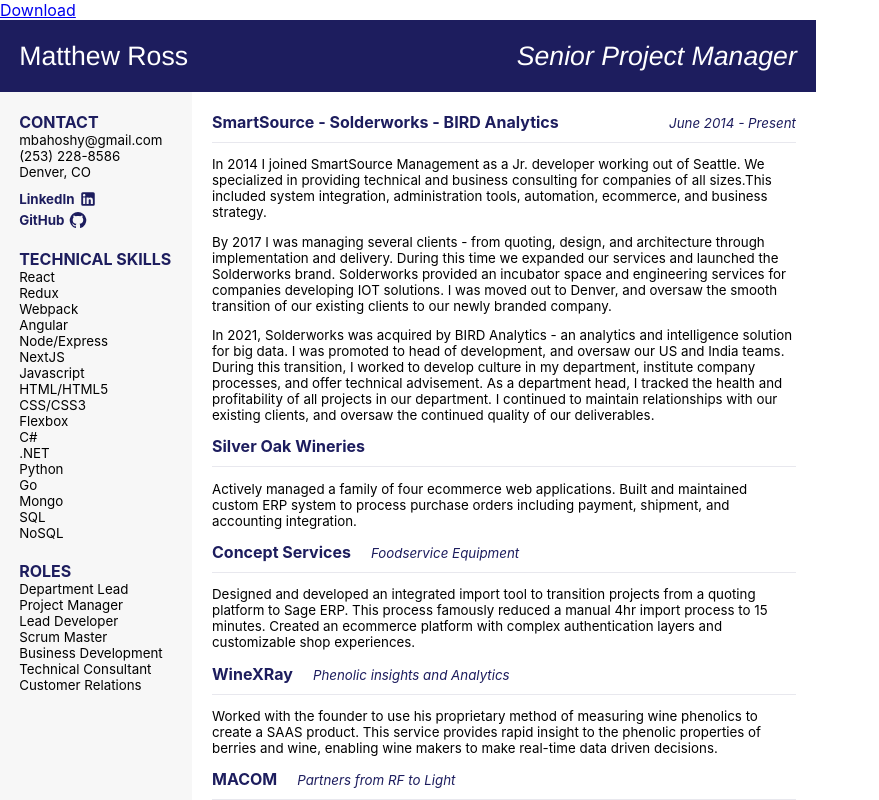
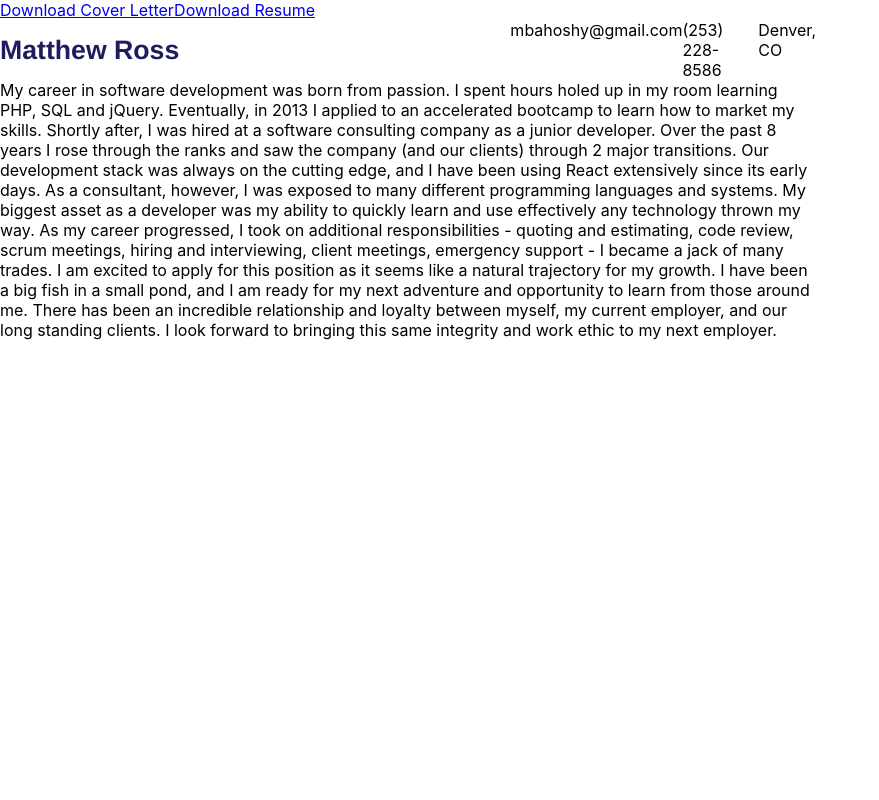
Before and after one commit to mbahoshy/resume, a React (Create React App) app: page / in a window 1280 px wide. Shown: the top 800 px of the page, without its empty margins (0-879 px from the left). Built offline with nearby package versions, Linux system fonts and the light colour scheme.

Commit message:
Cover letter

```diff
--- a/src/App.js
+++ b/src/App.js
@@ -1,13 +1,17 @@
 import './App.css';
 import Resume from './components/Resume';
+import CoverLetter from './components/CoverLetter';
 import ReactDOMServer from 'react-dom/server';
 
 
 function App() {
   const str = ReactDOMServer.renderToStaticMarkup(<Resume />);
+  const coverStr = ReactDOMServer.renderToStaticMarkup(<CoverLetter />);
   return (
     <div className="App">
-      <a href={`http://localhost:2000/${encodeURIComponent(str)}`}>Download</a>
+      <a href={`http://localhost:2000/${encodeURIComponent(coverStr)}`}>Download Cover Letter</a>
+      <a href={`http://localhost:2000/${encodeURIComponent(str)}`}>Download Resume</a>
+      <CoverLetter />
       <Resume />
     </div>
   );
--- /dev/null
+++ b/src/components/CoverLetter.js
@@ -0,0 +1,74 @@
+import React from 'react';
+import LinkedInIcon from '@mui/icons-material/LinkedIn';
+import GitHubIcon from '@mui/icons-material/GitHub';
+import IconText from './IconText';
+
+const paperStyle = {
+  width: '8.5in',
+  // width: '100%',
+  height: '11in',
+  margin: '0',
+  fontSize: '12pt'
+}
+
+const headerStyle = {
+  color: '#1d1d5e',
+  fontWeight: '600',
+  fontFamily: 'Helvetica',
+  fontSize: '20pt',
+  width: '100%',
+  alignSelf: 'center'
+}
+
+const CoverLetter = () => {
+
+  return (
+    <div style={paperStyle}>
+      <div style={{ display: 'flex' }}>
+        <div style={headerStyle}>Matthew Ross</div>
+        <div>mbahoshy@gmail.com</div>
+        <div>(253) 228-8586</div>
+        <div>Denver, CO</div>
+        {/* <div style={{ marginTop: '10px', marginBottom: '3px' }}>
+          <IconText
+            text="LinkedIn"
+            href="https://www.linkedin.com/in/mbahoshy/"
+            icon={<LinkedInIcon />}
+          />
+        </div>
+        <div>
+          <IconText
+            text="GitHub"
+            href="https://github.com/mbahoshy/"
+            icon={<GitHubIcon />}
+          />
+        </div> */}
+      </div>
+      <div>
+        My career in software development was born from passion. I spent hours holed up in my room
+        learning PHP, SQL and jQuery. Eventually, in 2013 I applied to an accelerated bootcamp to learn how to market
+        my skills.
+
+        Shortly after, I was hired at a software consulting company as a junior developer. Over the past 8 years
+        I rose through the ranks and saw the company (and our clients) through 2 major transitions.
+
+        Our development stack was always on the cutting edge, and I have been using React extensively since its early
+        days. As a consultant, however, I was exposed to many different programming languages and systems. My biggest
+        asset as a developer was my ability to quickly learn and use effectively any technology thrown my way.
+
+        As my career progressed, I took on additional responsibilities - quoting and estimating, code review,
+        scrum meetings, hiring and interviewing, client meetings, emergency support - I became a jack of many trades.
+
+        I am excited to apply for this position as it seems like a natural trajectory for my growth. I have been a
+        big fish in a small pond, and I am ready for my next adventure and opportunity to learn from those around me.
+
+        There has been an incredible relationship and loyalty between myself, my current employer, and our long standing clients.
+        I look forward to bringing this same integrity and work ethic to my next employer.
+
+
+      </div>
+    </div>
+  )
+}
+
+export default CoverLetter;
--- a/src/components/Resume.js
+++ b/src/components/Resume.js
@@ -46,8 +46,7 @@
             <p>
               In 2014 I joined SmartSource Management as a Jr. developer working out of Seattle.
               We specialized in providing technical and business consulting for companies of all sizes.
-              {/* We specialized in providing custom solutions to business is all aspects of their operations. */}
-              This included system integration, administration tools, automation, ecommerce, and business strategy.
+              This included system integration, automation, ecommerce, administration tools, and business strategy.
             </p>
             <p>
               By 2017 I was managing several clients - from quoting, design, and architecture through implementation and delivery.
@@ -58,13 +57,14 @@
             <p>
               In 2021, Solderworks was acquired by BIRD Analytics - an analytics and intelligence solution for big data.
               I was promoted to head of development, and oversaw our US and India teams.
-              During this transition, I worked to develop culture in my department, institute company processes, and offer technical advisement.
+              During this transition, I worked to develop culture in my department, institute company processes, and provide technical expertise.
               As a department head, I tracked the health and profitability of all projects in our department.
               I continued to maintain relationships with our existing clients, and oversaw the continued quality of our deliverables.
             </p>
           </Section>
           <Section
             title="Silver Oak Wineries"
+            minititle="Napa Valley Wines"
           >
             <p>
               Actively managed a family of four ecommerce web applications. Built and maintained custom ERP system
@@ -98,7 +98,7 @@
           >
             <p>
               Created a family of internal administrative applications, including a central product repository that provides
-              APIs, authentication, and priviledged file access to a variety of applications.
+              APIs, authentication, and privileged file access to a variety of applications.
             </p>
           </Section>
           <Section
@@ -106,8 +106,8 @@
             minititle="Semiconductor Technologies"
           >
             <p>
-              Created a family of internal administrative appliactions. The central application was a product hub
-              that served as a central repository of product data.
+              Consulted in a variety of technical applications, including an application to distribute privileged
+              software and manuals to its customer base. Designed and built central product ERP.
             </p>
           </Section>
           <Section
--- a/src/components/Section.js
+++ b/src/components/Section.js
@@ -36,7 +36,7 @@
                 fontSize: '10pt',
                 fontStyle: 'italic',
                 fontWeight: '400',
-                paddingLeft: '20px'
+                paddingLeft: '10px'
               }}
             >
               {minititle}
```
